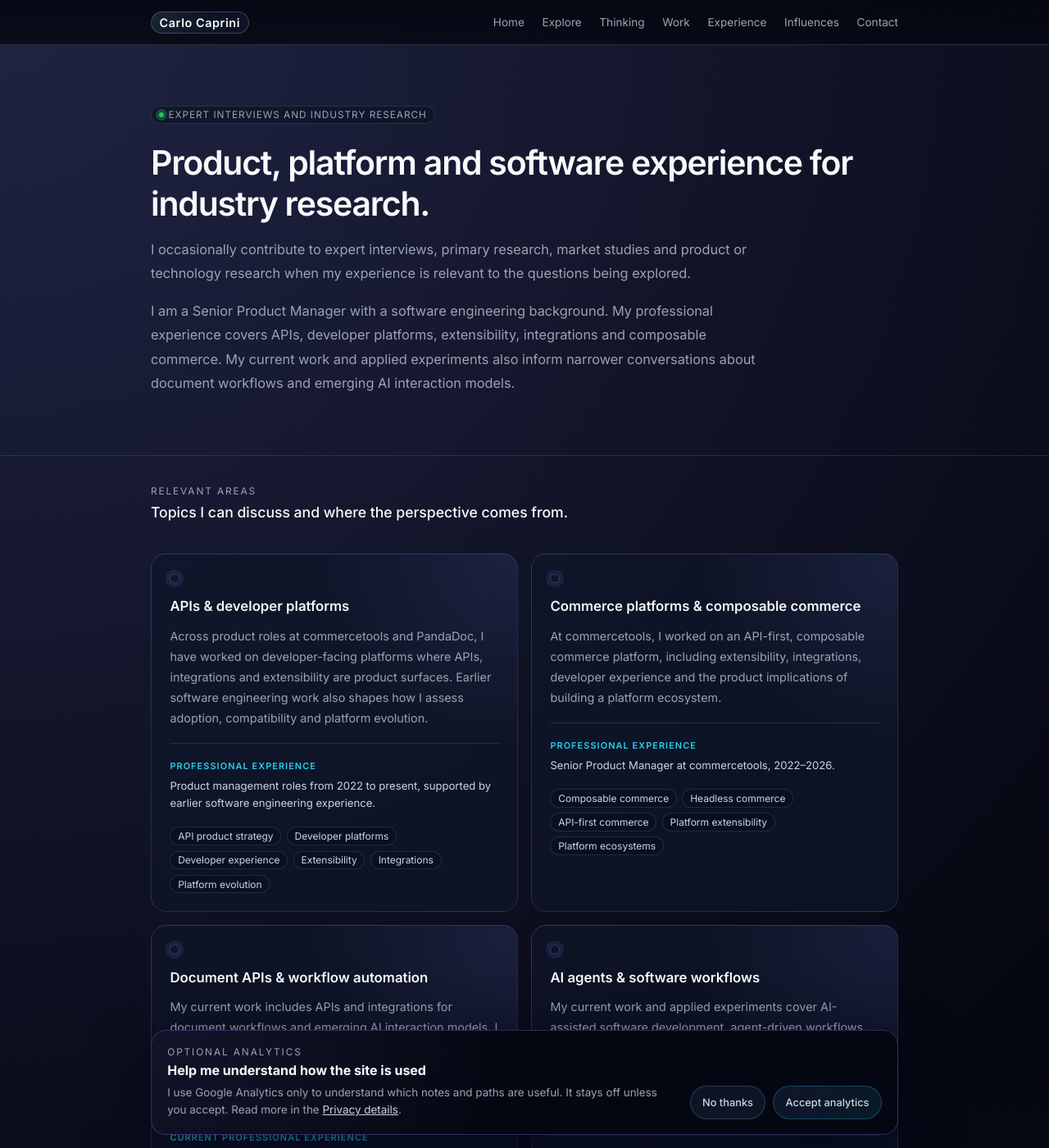
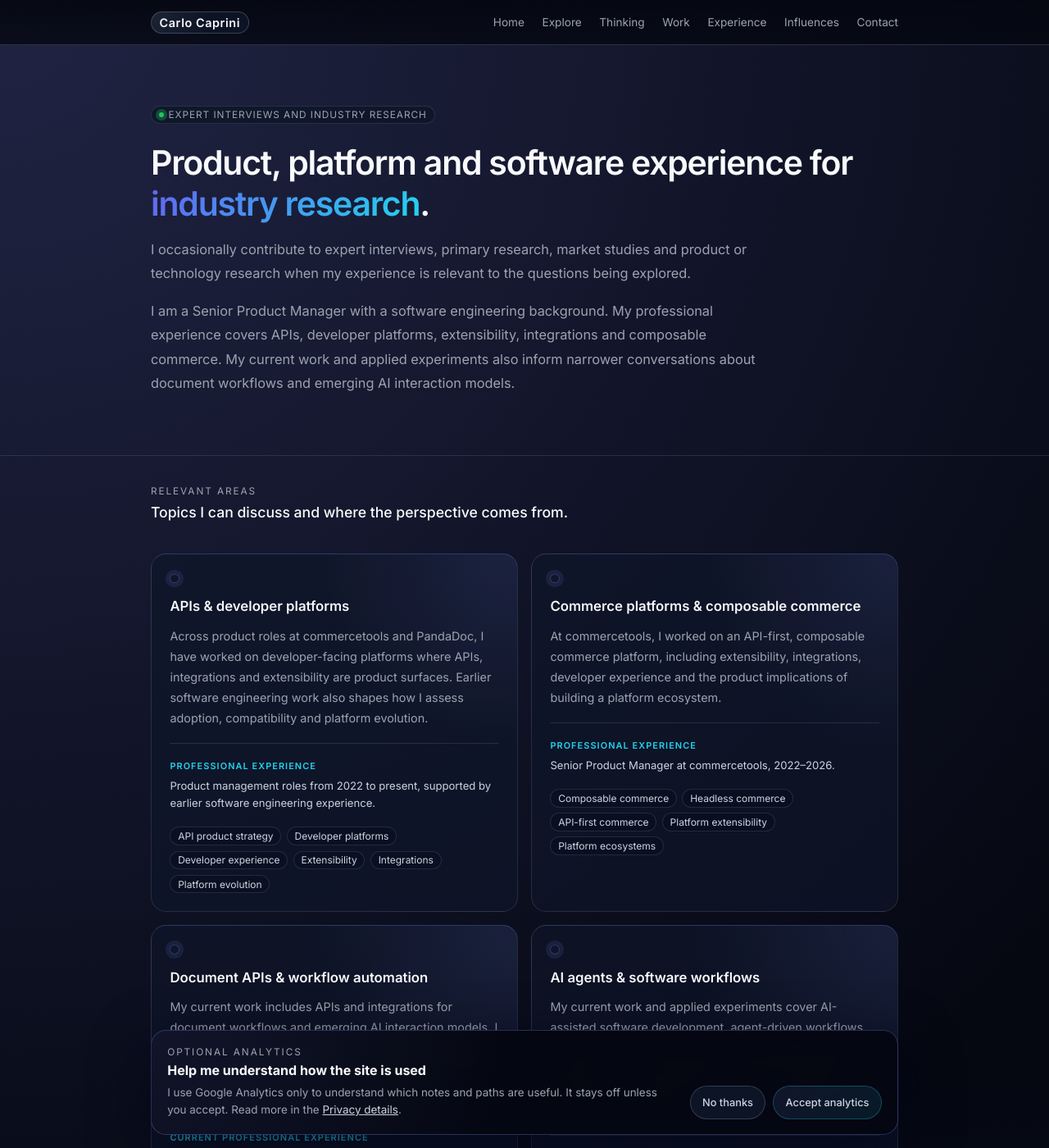
Before and after one commit to carlocaprini/carlocaprini.github.io, a Jekyll site: the page built from pages/industry-expertise.md, in a window 1280 px wide and 1400 px high. Shown: the whole window at 82% size. Built offline with Jekyll 4.4.1, drawn with Linux system fonts in a browser that asks for light colours; some of the changed text lies outside the part shown.

```diff
--- a/_layouts/industry-expertise.html
+++ b/_layouts/industry-expertise.html
@@ -10,7 +10,7 @@ layout: default
           <span class="hero-label-dot"></span>
           <span>{{ page.hero.label }}</span>
         </div>
-        <h1 class="hero-title hero-title--compact">{{ page.hero.title }}</h1>
+        <h1 class="hero-title hero-title--compact">{{ page.hero.title_prefix }}<span class="highlight">{{ page.hero.title_highlight }}</span>{{ page.hero.title_suffix }}</h1>
         {% for paragraph in page.hero.paragraphs %}
           <p class="hero-subtitle hero-subtitle--wide">{{ paragraph }}</p>
         {% endfor %}
@@ -59,19 +59,6 @@ layout: default
     </div>
   </section>
 
-  <section class="section industry-expertise-formats-section" aria-labelledby="industry-expertise-formats-title">
-    <div class="container industry-expertise-split">
-      <div>
-        <div class="section-eyebrow">{{ page.formats.eyebrow }}</div>
-        <h2 class="section-title" id="industry-expertise-formats-title">{{ page.formats.title }}</h2>
-        <p class="section-description">{{ page.formats.intro }}</p>
-      </div>
-      <ul class="industry-expertise-format-list">
-        {% for format in page.formats.items %}<li>{{ format }}</li>{% endfor %}
-      </ul>
-    </div>
-  </section>
-
   <section class="section industry-expertise-boundaries-section" aria-labelledby="industry-expertise-boundaries-title">
     <div class="container">
       <div class="industry-expertise-boundaries-panel">
@@ -83,6 +70,19 @@ layout: default
           {% for paragraph in page.boundaries.paragraphs %}<p>{{ paragraph }}</p>{% endfor %}
         </div>
       </div>
+    </div>
+  </section>
+
+  <section class="section industry-expertise-formats-section" aria-labelledby="industry-expertise-formats-title">
+    <div class="container industry-expertise-split">
+      <div>
+        <div class="section-eyebrow">{{ page.formats.eyebrow }}</div>
+        <h2 class="section-title" id="industry-expertise-formats-title">{{ page.formats.title }}</h2>
+        <p class="section-description">{{ page.formats.intro }}</p>
+      </div>
+      <ul class="industry-expertise-format-list">
+        {% for format in page.formats.items %}<li>{{ format }}</li>{% endfor %}
+      </ul>
     </div>
   </section>
 
--- a/_layouts/work.html
+++ b/_layouts/work.html
@@ -9,7 +9,7 @@ layout: default
           <span class="hero-label-dot"></span>
           <span>{{ page.hero.label }}</span>
         </div>
-        <h1 class="hero-title hero-title--compact">{{ page.hero.title }}</h1>
+        <h1 class="hero-title hero-title--compact">{{ page.hero.title_prefix }}<span class="highlight">{{ page.hero.title_highlight }}</span>{{ page.hero.title_suffix }}</h1>
         {% for paragraph in page.hero.paragraphs %}
           <p class="hero-subtitle hero-subtitle--wide">{{ paragraph }}</p>
         {% endfor %}
--- a/pages/industry-expertise.md
+++ b/pages/industry-expertise.md
@@ -7,7 +7,9 @@ meta_description: Selected expert interviews and industry research on software p
 last_modified_at: 2026-10-07
 hero:
   label: Expert interviews and industry research
-  title: Product, platform and software experience for industry research.
+  title_prefix: "Product, platform and software experience for "
+  title_highlight: industry research
+  title_suffix: "."
   paragraphs:
     - I occasionally contribute to expert interviews, primary research, market studies and product or technology research when my experience is relevant to the questions being explored.
     - I am a Senior Product Manager with a software engineering background. My professional experience covers APIs, developer platforms, extensibility, integrations and composable commerce. My current work and applied experiments also inform narrower conversations about document workflows and emerging AI interaction models.
```
Also changed, not shown: other parts of pages/industry-expertise.md (+6 -6 lines), _includes/styles/experience-contact-and-privacy.css (+2 -11 lines), _layouts/experience.html (+9 -5 lines), pages/work.md (+3 -1 lines), tests/browser/editorial-journeys.spec.js (+25 -0 lines), tests/browser/visual.spec.js-snapshots/work-darwin.webp, tests/browser/visual.spec.js-snapshots/work-linux.webp, visual-reference/experience/desktop.webp, visual-reference/experience/mobile.webp, visual-reference/industry-expertise/desktop.webp, 5 other files.
